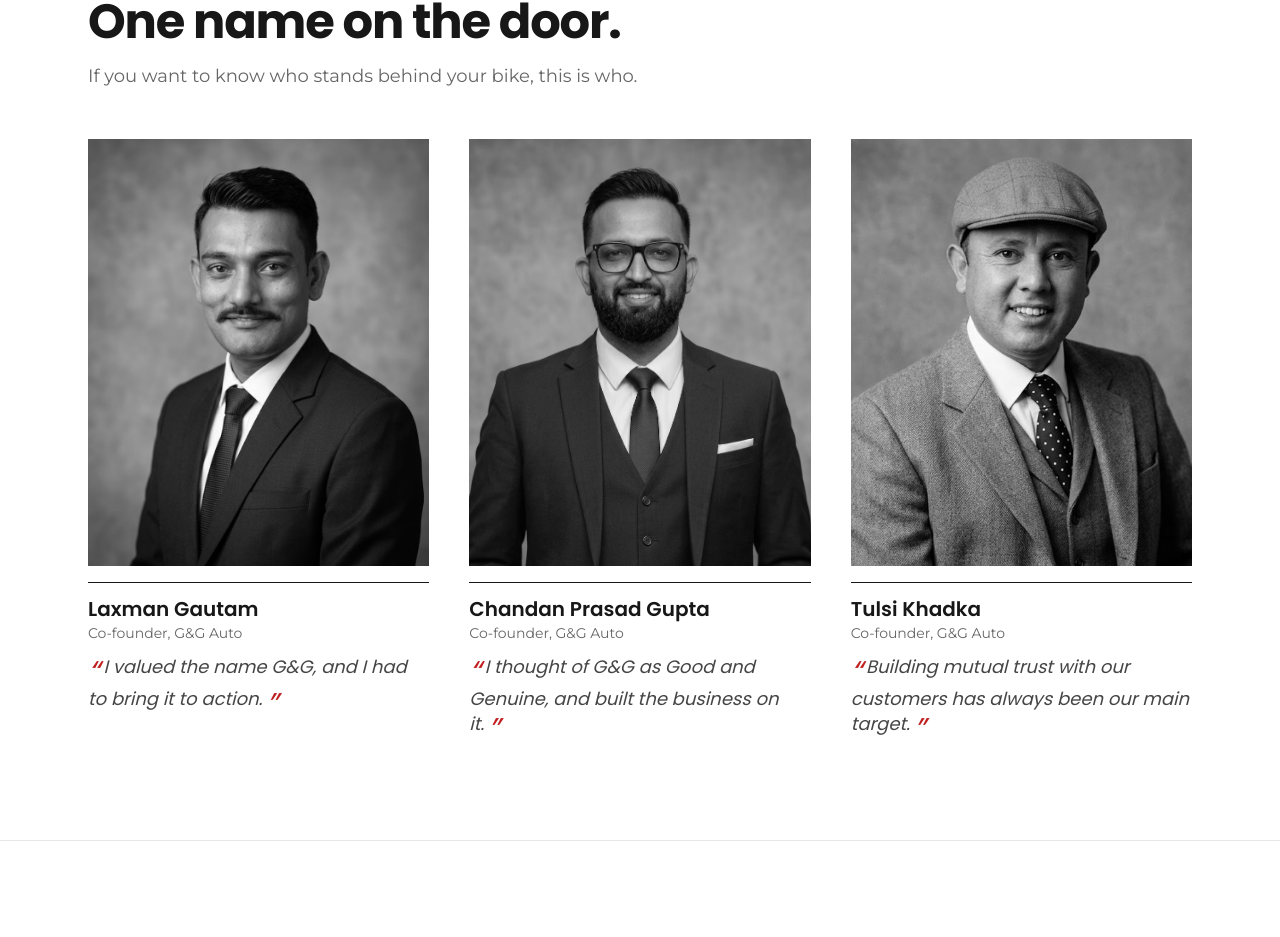
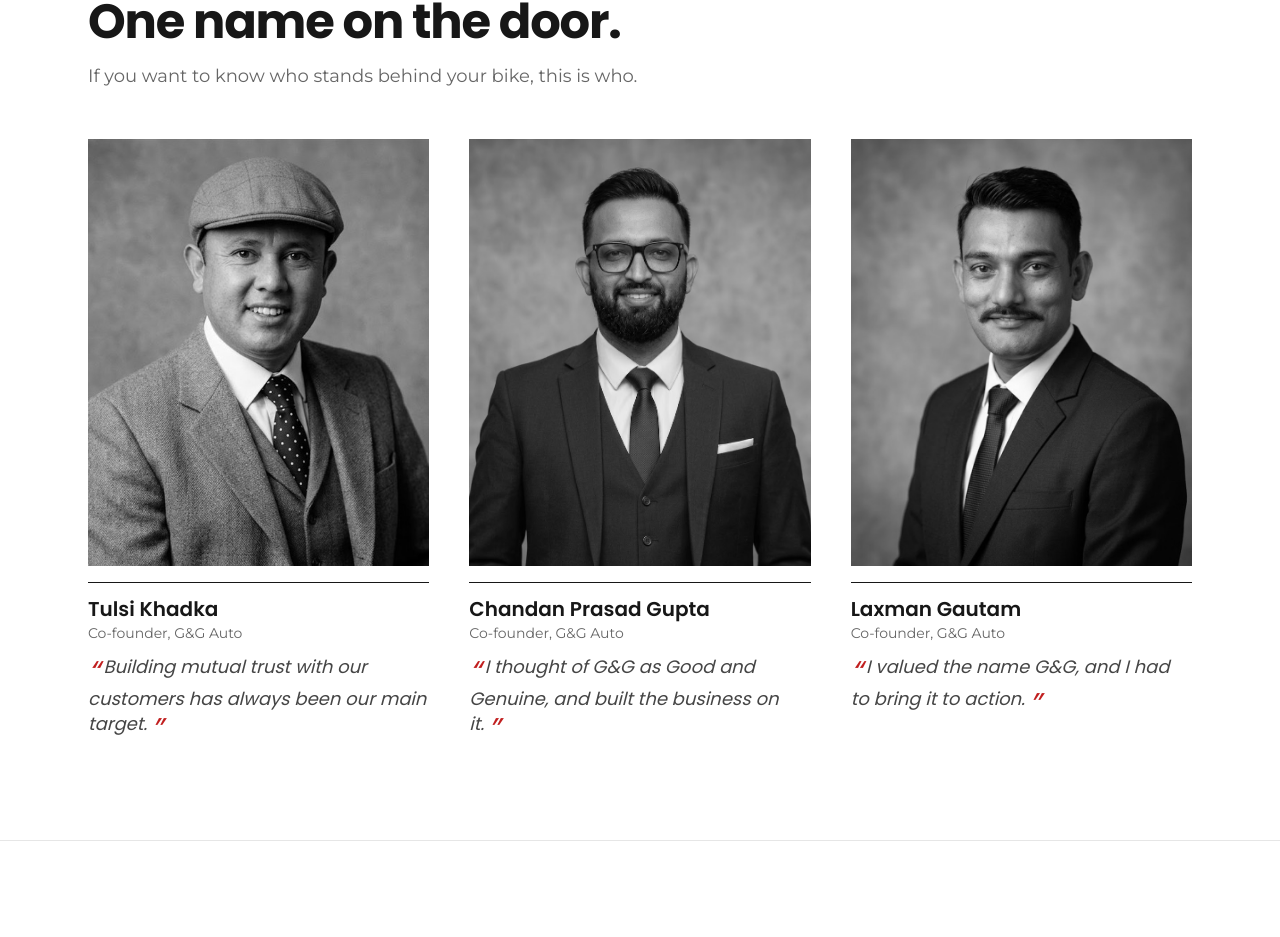
Before and after one commit to AI-Biztech-Nepal/Hamro-GNG-Auto, a Next.js app: page /about in a window 1280 px wide. Shown: the part 2453-3390 px from the top of the page. Built offline with nearby package versions, Linux system fonts and the light colour scheme; no server answers; a web font is replaced by a local one.

Commit message:
Swap Laxman and Tulsi positions on About page
Co-Authored-By: Claude Sonnet 5.5 <noreply@anthropic.com>

```diff
--- a/src/components/about/AboutClient.tsx
+++ b/src/components/about/AboutClient.tsx
@@ -6,9 +6,9 @@ import { CONTACT_INFO, OUTLETS } from '@/lib/constants';
 import { ShowroomMap } from '@/components/about/ShowroomMap';
 
 const FOUNDERS = [
+  { name: 'Tulsi Khadka', photo: '/team/tp.jpg', pos: '50% 30%', quote: 'Building mutual trust with our customers has always been our main target.' },
+  { name: 'Chandan Prasad Gupta', photo: '/team/cp.jpg', pos: '50% 22%', quote: 'I thought of G&G as Good and Genuine, and built the business on it.' },
   { name: 'Laxman Gautam', photo: '/team/lp.jpg', pos: '50% 25%', quote: 'I valued the name G&G, and I had to bring it to action.' },
-  { name: 'Chandan Prasad Gupta', photo: '/team/cp.jpg', pos: '50% 22%', quote: 'I thought of G&G as Good and Genuine, and built the business on it.' },
-  { name: 'Tulsi Khadka', photo: '/team/tp.jpg', pos: '50% 30%', quote: 'Building mutual trust with our customers has always been our main target.' },
 ];
 
 const PROMISES = [
```
